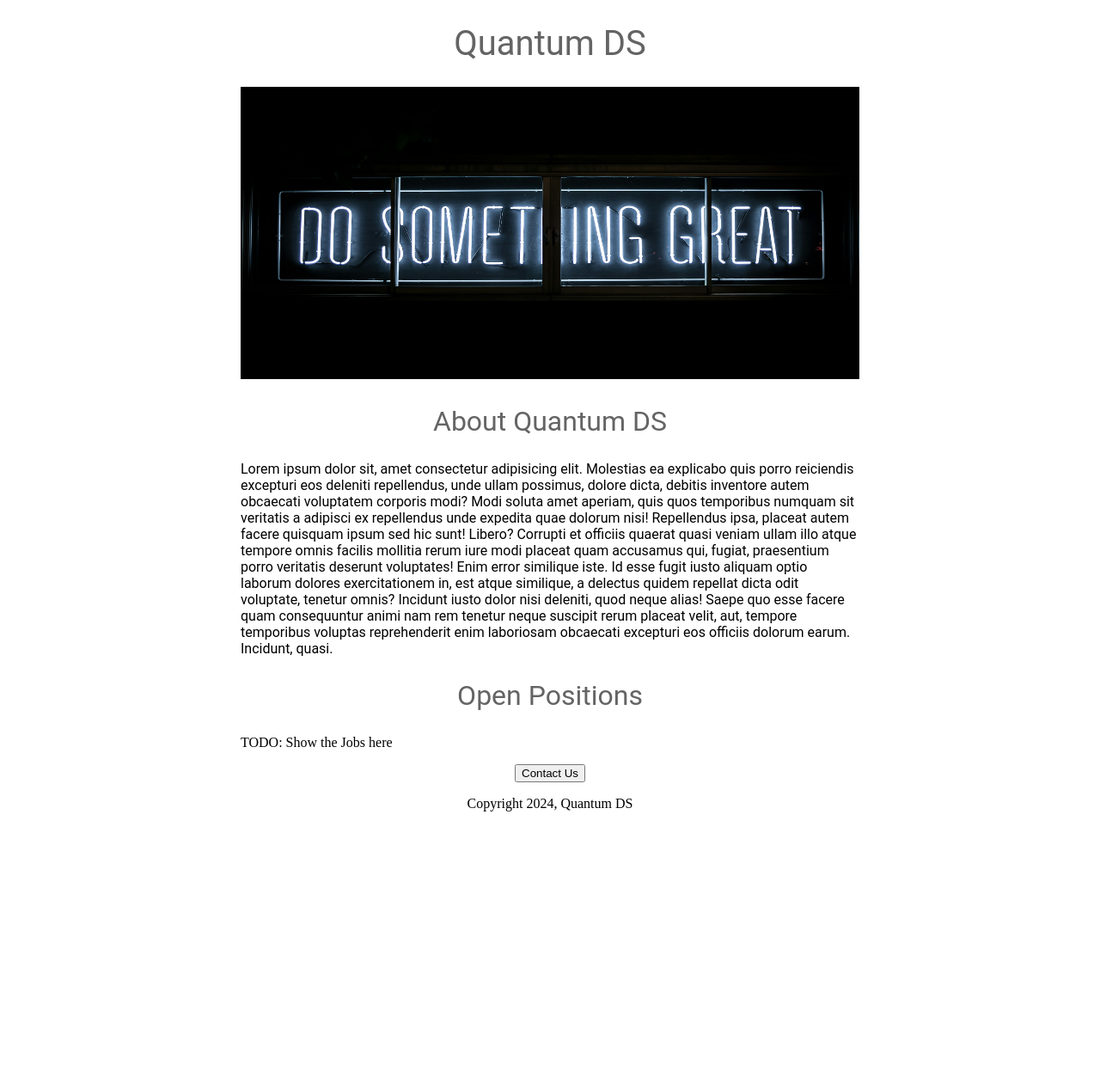
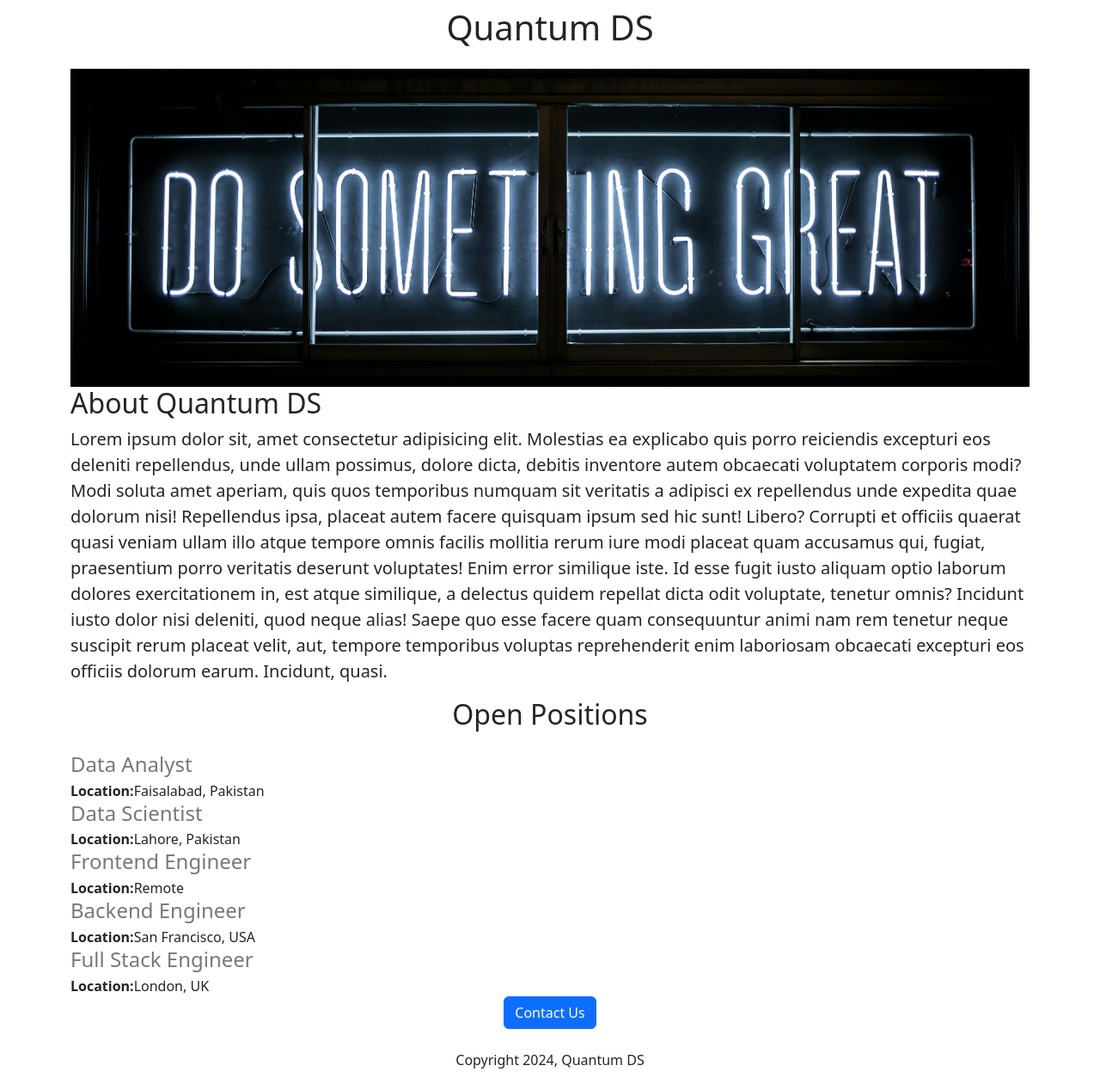
Before and after one commit to Moiz-25/mini-flask, a Flask app: page / in a window 1280 px wide. Shown: the whole page at 86% size. Before the commit the page ends 944 px from the top, so only its background shows below. Run offline with Flask 3, Linux system fonts and the light colour scheme.

Commit message:
Applied Bootstrap and Updated HTML file

```diff
--- a/app.py
+++ b/app.py
@@ -2,10 +2,37 @@ from flask import Flask, render_template
 
 app = Flask(__name__)
 
+JOBS = [{
+    'id': 1,
+    'title': 'Data Analyst',
+    'location': 'Faisalabad, Pakistan',
+    'salary': 'Rs. 200,000'
+}, {
+    'id': 2,
+    'title': 'Data Scientist',
+    'location': 'Lahore, Pakistan',
+    'salary': 'Rs. 300,000'
+}, {
+    'id': 3,
+    'title': 'Frontend Engineer',
+    'location': 'Remote',
+    'salary': 'Rs. 150,000'
+}, {
+    'id': 4,
+    'title': 'Backend Engineer',
+    'location': 'San Francisco, USA',
+    'salary': '$80,000'
+}, {
+    'id': 5,
+    'title': 'Full Stack Engineer',
+    'location': 'London, UK',
+    'salary': '$100,000'
+}]
+
 
 @app.route("/")
 def hello():
-  return render_template('home.html')
+  return render_template('home.html', jobs=JOBS, company_name='Quantum')
 
 
 if __name__ == "__main__":
--- a/templates/home.html
+++ b/templates/home.html
@@ -1,58 +1,39 @@
 <!DOCTYPE html>
 <html>
   <head>
-    <title>
-      Quantum DS
-    </title>
+    <title>Quantum DS</title>
+    <meta charset="utf-8">
+    <meta name="viewport" content="width=device-width, initial-scale=1">
+    <link href="https://cdn.jsdelivr.net/npm/bootstrap@5.3.3/dist/css/bootstrap.min.css" rel="stylesheet" integrity="sha384-QWTKZyjpPEjISv5WaRU9OFeRpok6YctnYmDr5pNlyT2bRjXh0JMhjY6hW+ALEwIH" crossorigin="anonymous">
     <style>
-      h1{
-        font-size: 40px;
-        font-family: Roboto;
-        font-weight: normal;
-        color: rgb(100, 100, 100);
-        text-align: center
-      }
-      h2 {
-        font-family: Roboto;
-        font-size: 32px;
-        color: rgb(100, 100, 100);
-        text-align: center;
-        font-weight: normal;
-      }
-
-      .bodytext {
-        font-family: Roboto;
-        color: rgb(80)80, 80);
-
-      }
-      #banner{
+      #banner {
+        object-fit: cover;
         width: 100%;
-        height: 340px;
-        cover-fit: cover;
-      }
-
-      #container {
-        max-width: 720px;
-        margin: 0 auto 0 auto;
+        height: 370px;
       }
     </style>
   </head>
   <body>
-    <div id='container'>
-    <h1>Quantum DS</h1>
-    <img id='banner' src="static/banner.jpg" alt='Do something great banner' height=320px>
+    <div class='container'>
+    <h1 class="text-center mt-2 mb-4"">{{company_name}} DS</h1>
+    <img class="img-fluid" id='banner' src="static/banner.jpg" alt='Do something great banner' height=320px>
     <h2>About Quantum DS</h2>
-    <p class="bodytext">Lorem ipsum dolor sit, amet consectetur adipisicing elit. Molestias ea explicabo quis porro reiciendis excepturi eos deleniti repellendus, unde ullam possimus, dolore dicta, debitis inventore autem obcaecati voluptatem corporis modi?
+    <p class='lead'>Lorem ipsum dolor sit, amet consectetur adipisicing elit. Molestias ea explicabo quis porro reiciendis excepturi eos deleniti repellendus, unde ullam possimus, dolore dicta, debitis inventore autem obcaecati voluptatem corporis modi?
     Modi soluta amet aperiam, quis quos temporibus numquam sit veritatis a adipisci ex repellendus unde expedita quae dolorum nisi! Repellendus ipsa, placeat autem facere quisquam ipsum sed hic sunt! Libero?
     Corrupti et officiis quaerat quasi veniam ullam illo atque tempore omnis facilis mollitia rerum iure modi placeat quam accusamus qui, fugiat, praesentium porro veritatis deserunt voluptates! Enim error similique iste.
     Id esse fugit iusto aliquam optio laborum dolores exercitationem in, est atque similique, a delectus quidem repellat dicta odit voluptate, tenetur omnis? Incidunt iusto dolor nisi deleniti, quod neque alias!
     Saepe quo esse facere quam consequuntur animi nam rem tenetur neque suscipit rerum placeat velit, aut, tempore temporibus voluptas reprehenderit enim laboriosam obcaecati excepturi eos officiis dolorum earum. Incidunt, quasi.</p>
-    <h2>Open Positions</h2>
-    <p>TODO: Show the Jobs here</p>
+    <h2 class="text-center mt-2 mb-4">Open Positions</h2>
+    <div>
+      {% for job in jobs %}
+        <h4 style="color:rgb(120, 120, 120); margin-bottom:4px"><div>{{job['title']}}</div></h4>
+      <div><b>Location:</b>{{job['location']}}</div>
+      {% endfor %}
     </div>
-    <div style="text-align: center;">
-      <button>Contact Us</button>
-      <p>Copyright 2024, Quantum DS</p>
+    </div>
+    <div class='text-center'>
+      <button class="btn btn-primary">Contact Us</button>
+      <p class="text-center mt-4">Copyright 2024, Quantum DS</p>
     </div>
   </body>
 </html>
```
